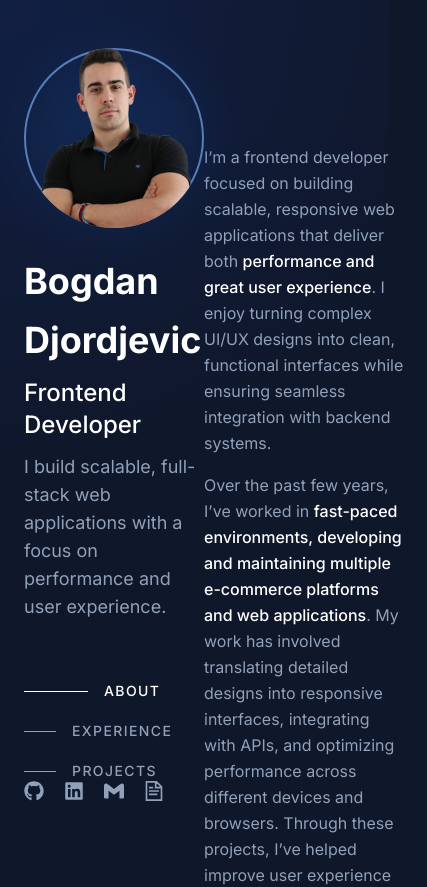
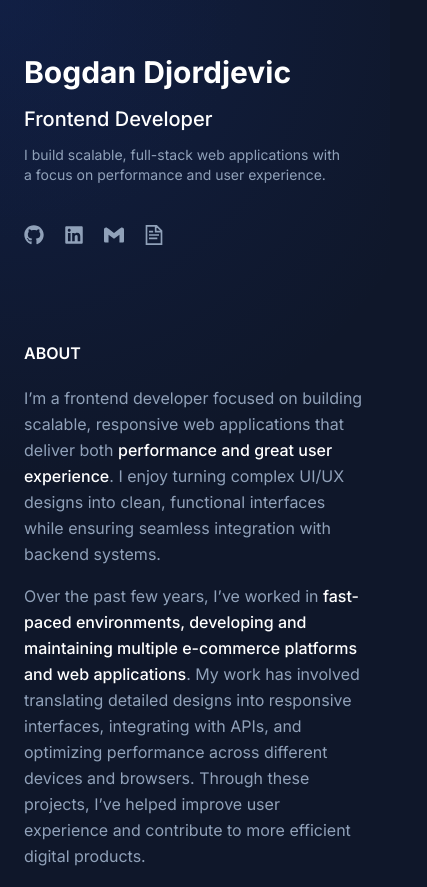
Before and after one commit to bociwess0/portfolio, a Next.js app: page / in a window 390 px wide. Shown: the top 887 px of the page, 427 px wide, since content can reach past the window. Built offline with nearby package versions, Linux system fonts and the light colour scheme.

Commit message:
styling for the mobile view

```diff
--- a/app/components/ProfileImageCard.tsx
+++ b/app/components/ProfileImageCard.tsx
@@ -3,7 +3,7 @@ import React from "react";
 
 export default function ProfileImageCard() {
   return (
-    <div className="relative w-45 h-45 mb-6">
+    <div className="hidden lg:block relative w-45 h-45 mb-6">
       <div className="absolute inset-0 rounded-full bg-[#163d79] blur-xl opacity-30"></div>
 
       <div className="absolute inset-0 rounded-full border-2 border-[#577eb8]"></div>
--- a/app/components/SidebarInfo.tsx
+++ b/app/components/SidebarInfo.tsx
@@ -3,11 +3,11 @@ import React from "react";
 export default function SidebarInfo() {
   return (
     <div>
-      <h1 className="text-4xl font-bold mb-2 leading-relaxed ">
+      <h1 className="text-3xl lg:text-4xl font-bold mb-2 leading-relaxed ">
         Bogdan Djordjevic
       </h1>
-      <div className="text-2xl font-medium mb-3">Frontend Developer</div>
-      <div className="text-lg text-slate-400 max-w-xs">
+      <div className="text-xl lg:text-2xl font-medium mb-3">Frontend Developer</div>
+      <div className="text-sm lg:text-lg text-slate-400 max-w-xs">
         I build scalable, full-stack web applications with a focus on
         performance and user experience.
       </div>
--- a/app/components/SidebarTabs.tsx
+++ b/app/components/SidebarTabs.tsx
@@ -12,7 +12,7 @@ export default function SidebarTabs({ headerTabs }: Props) {
   const active = useActiveSection();
 
   return (
-    <div className="flex flex-col gap-5 mt-15">
+    <div className="hidden lg:flex flex-col gap-5 mt-15">
       {headerTabs.map((item: HeaderTab, index) => {
         const isActive = active === item.type;
 
--- a/app/components/Socials.tsx
+++ b/app/components/Socials.tsx
@@ -14,7 +14,7 @@ const iconMap = {
 
 export default function Socials() {
   return (
-    <div className="flex gap-5 text-slate-400 text-xl">
+    <div className="flex gap-5 text-slate-400 text-xl mt-10 lg:mt-auto">
         {socialLinks.map((socialLink: Social, index) => {
             const Icon = iconMap[socialLink.name];
 
--- a/app/page.tsx
+++ b/app/page.tsx
@@ -16,7 +16,7 @@ export default function Home() {
     >
       <div className="mx-auto min-h-screen max-w-7xl px-6 py-12 md:px-12 md:py-16 lg:py-0">
         <main className="">
-          <div className="flex justify-between">
+          <div className="flex max-sm:flex-col">
             <Sidebar />
             <AnchorPanel />
           </div>
--- a/app/sections/About.tsx
+++ b/app/sections/About.tsx
@@ -24,6 +24,7 @@ export function formatText(text: string) {
 export default function About({ section }: Props) {
   return (
     <section id={section.type}>
+      <div className="uppercase font-semibold mb-5 lg:hidden">{section.name}</div>
       {section.description &&
         section.description.split("\n\n").map((paragraph, i) => (
           <p key={i} className="text-slate-400 leading-relaxed mb-4">
--- a/app/sections/Experience.tsx
+++ b/app/sections/Experience.tsx
@@ -1,14 +1,22 @@
-import React from 'react'
-import { HeaderTab, Job } from '../types'
-import JobCard from '../ui/JobCard'
+import React from "react";
+import { HeaderTab, Job } from "../types";
+import JobCard from "../ui/JobCard";
 interface Props {
-    section: HeaderTab
+  section: HeaderTab;
 }
 
-export default function Experience({section}: Props) {
+export default function Experience({ section }: Props) {
   return (
-    <section id={section.type} className='flex flex-col gap-15'>
-      {section.jobs && section.jobs.map((job: Job, index) => <JobCard key={index} job={job} />)}
+    <section id={section.type}>
+      <div className="uppercase font-semibold mb-5 lg:hidden">
+        {section.name}
+      </div>
+      <div className="flex flex-col gap-15">
+        {section.jobs &&
+          section.jobs.map((job: Job, index) => (
+            <JobCard key={index} job={job} />
+          ))}
+      </div>
     </section>
-  )
+  );
 }
--- a/app/sections/Projects.tsx
+++ b/app/sections/Projects.tsx
@@ -3,16 +3,21 @@ import { HeaderTab, Project } from "../types";
 import ProjectCard from "../ui/ProjectCard";
 
 interface Props {
-    section: HeaderTab
+  section: HeaderTab;
 }
 
-export default function Projects({section}: Props) {
+export default function Projects({ section }: Props) {
   return (
-    <section id={section.type} className="flex flex-col gap-15">
-      {section.projects &&
-        section.projects.map((project: Project, index) => (
-          <ProjectCard key={index} project={project} />
-        ))}
+    <section id={section.type} >
+      <div className="uppercase font-semibold mb-10 lg:hidden">
+        {section.name}
+      </div>
+      <div  className="flex flex-col gap-15">
+        {section.projects &&
+          section.projects.map((project: Project, index) => (
+            <ProjectCard key={index} project={project} />
+          ))}
+      </div>
     </section>
   );
 }
--- a/app/ui/JobCard.tsx
+++ b/app/ui/JobCard.tsx
@@ -3,7 +3,7 @@ import { Job } from "../types";
 
 export default function JobCard({ job }: { job: Job }) {
   return (
-    <div className="flex gap-3 p-3">
+    <div className="flex gap-3 lg:p-3 max-sm:flex-col">
       <div className="text-slate-400 font-medium text-xs leading-relaxed uppercase flex-[0_0_25%] mt-1">
         {job.duration}
       </div>
--- a/app/ui/ProjectCard.tsx
+++ b/app/ui/ProjectCard.tsx
@@ -7,7 +7,7 @@ export default function ProjectCard({ project }: { project: Project }) {
   return (
     <a
       href={project.link}
-      className="group flex gap-4 rounded-md p-4
+      className="group flex gap-4 rounded-md lg:p-4 max-sm:flex-col
     transition-all duration-300 ease-in-out
 
     hover:bg-slate-800/40
@@ -25,7 +25,7 @@ export default function ProjectCard({ project }: { project: Project }) {
           height={150}
           alt={project.title}
           priority
-          className="rounded-sm"
+          className="rounded-sm max-sm:w-180"
         />
       </div>
       <div className="flex flex-col gap-3 flex-[0_0_75%]">
```
